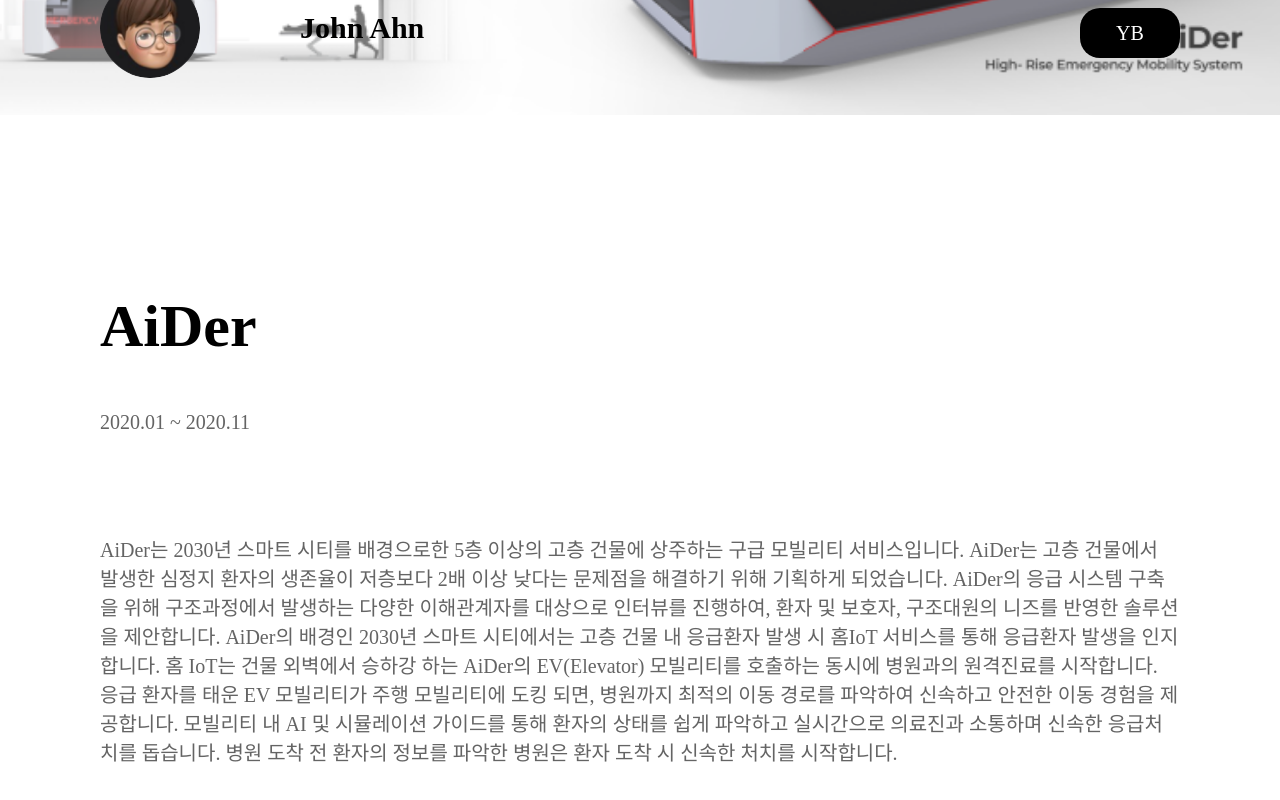
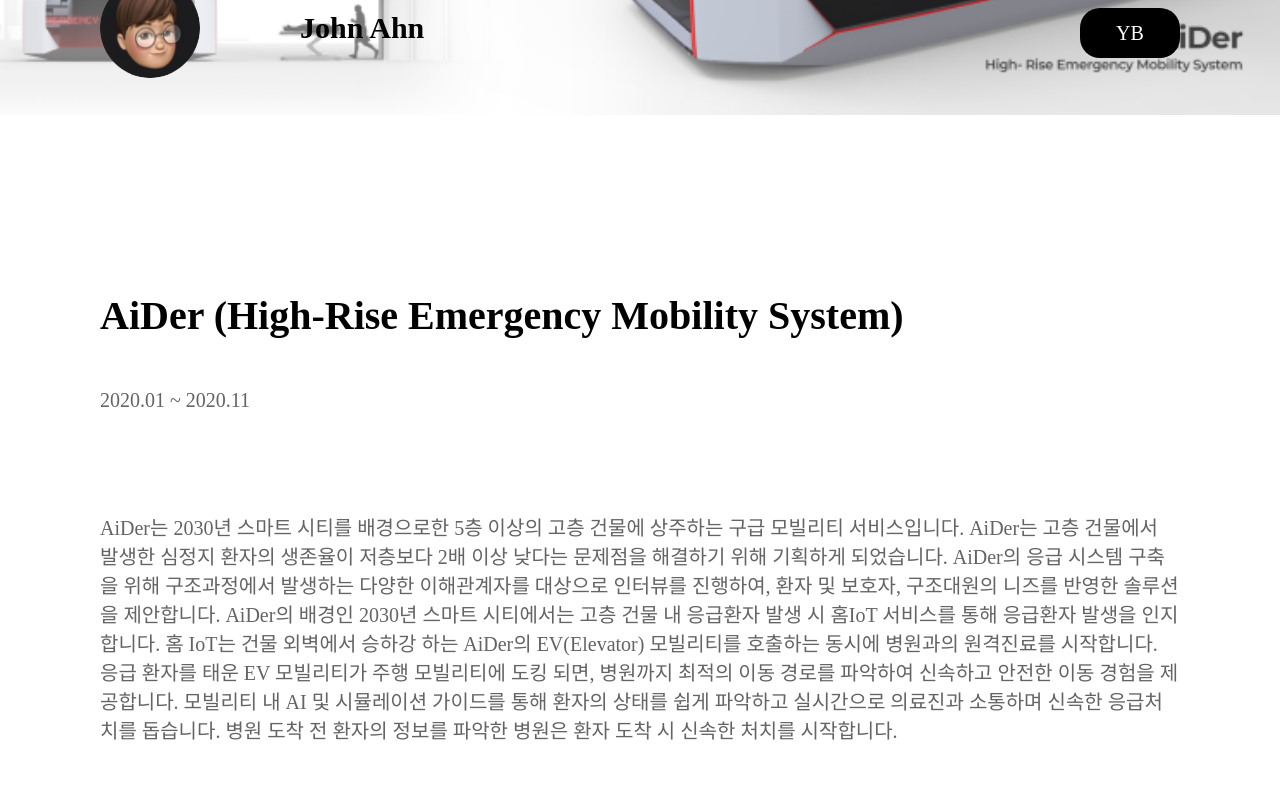
Before and after one commit to exhibitioncollection/exhibitioncollection-front, a React (Create React App) app in the folder exhibitioncollection/: page /1 in a window 1280 px wide. Shown: the part 617-1417 px from the top of the page. Built offline with nearby package versions, Linux system fonts and the light colour scheme.

Commit message:
2020-12-05

```diff
--- a/exhibitioncollection/src/App.js
+++ b/exhibitioncollection/src/App.js
@@ -11,7 +11,8 @@ const object = [
     img : "images/img1.png",
     userImg : "images/user1.svg",
     name : "Goods",
-    type : "UX/UI",
+    subName : " : 인플루언서의 로그를 통한 가치소비 플랫폼",
+    category : "UX/UI",
     term : "2020.03 ~ 2020.10",
     madeBy : "Jin Kim",
     active : "OB",
@@ -22,7 +23,8 @@ const object = [
     img : "images/img2.png",
     userImg : "images/user2.png",
     name : "AiDer",
-    type : "Mobility/UX/UI",
+    subName : " (High-Rise Emergency Mobility System)",
+    category : "Mobility/UX/UI",
     term : "2020.01 ~ 2020.11",
     madeBy : "John Ahn",
     active : "YB",
@@ -33,7 +35,8 @@ const object = [
     img : "images/img3.png",
     userImg : "images/user3.svg",
     name : "Bliss",
-    type : "Automotive Design/UX/UI",
+    subName : " X Surf",
+    category : "Automotive Design/UX/UI",
     term : "2020.02 ~ 2020.04",
     madeBy : "Shin Kim",
     active : "YB",
@@ -44,7 +47,8 @@ const object = [
     img : "images/img4.png",
     userImg : "images/user3.svg",
     name : "Kurly's House",
-    type : "UX/UI",
+    subName : " : Market Kurly 비상설 공간 디자인",
+    category : "UX/UI",
     term : "2020.02 ~ 2020.08",
     madeBy : "Kurly",
     active : "OB",
--- a/exhibitioncollection/src/components/Detail/Detail.js
+++ b/exhibitioncollection/src/components/Detail/Detail.js
@@ -96,16 +96,16 @@ const Info = styled.div`
         margin: 4rem;
     }
 `;
-const Title = styled.div`
-    font-size: 6rem;
+const Title = styled.span`
+    font-size: 4rem;
     margin-top: 5rem;
     font-weight: bold;
     @media screen and (max-width:768px){
-        font-size: 4rem;
+        font-size: 2.5rem;
         margin-top: 2.5rem;
     }
     @media screen and (max-width:375px){
-        font-size: 2rem;
+        font-size: 0.5rem;
         margin-top: 1rem;
     }
 `;
@@ -147,7 +147,7 @@ function Detail({object,props}) {
                 <MemberType>{object[id].active}</MemberType>
             </Poster>
             <Info>
-                <Title>{object[id].name}</Title>
+                <Title>{object[id].name}{object[id].subName}</Title>
                 <Duration>{object[id].term}</Duration>
                 <Content>{object[id].detail}</Content>
             </Info>
```
